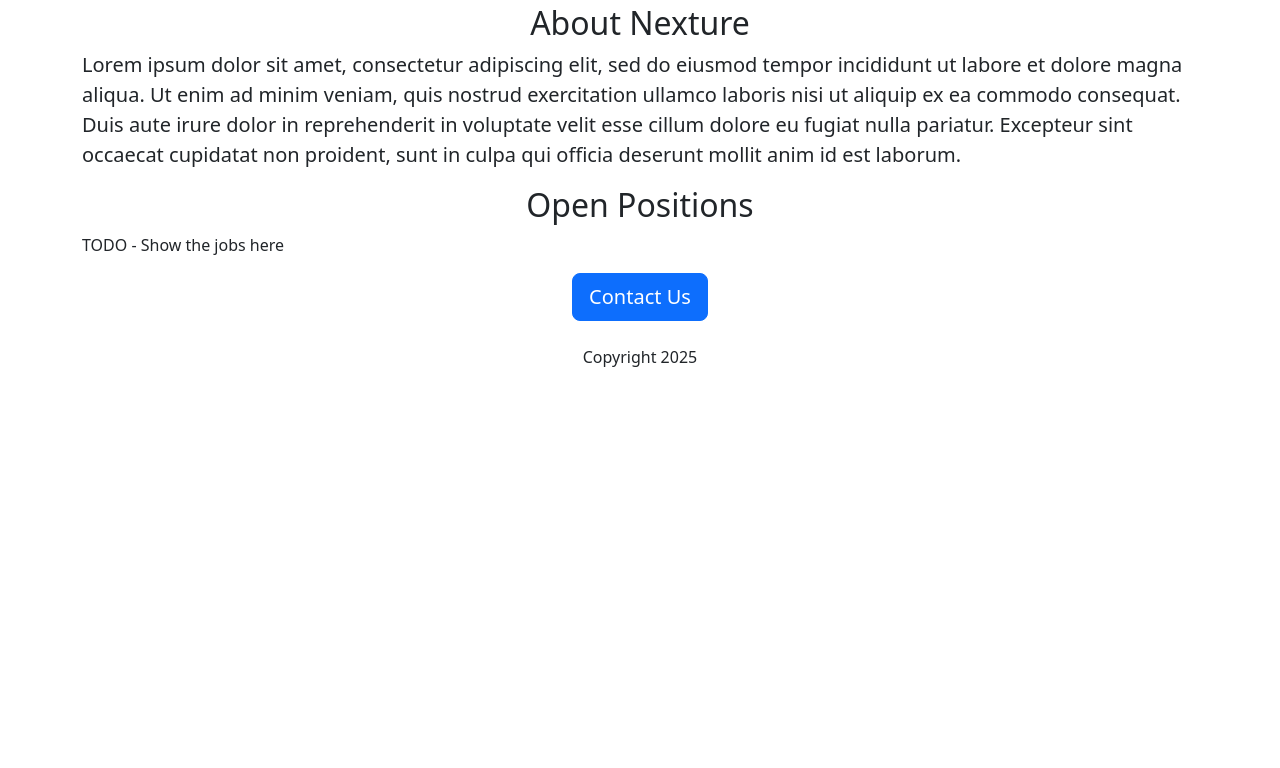
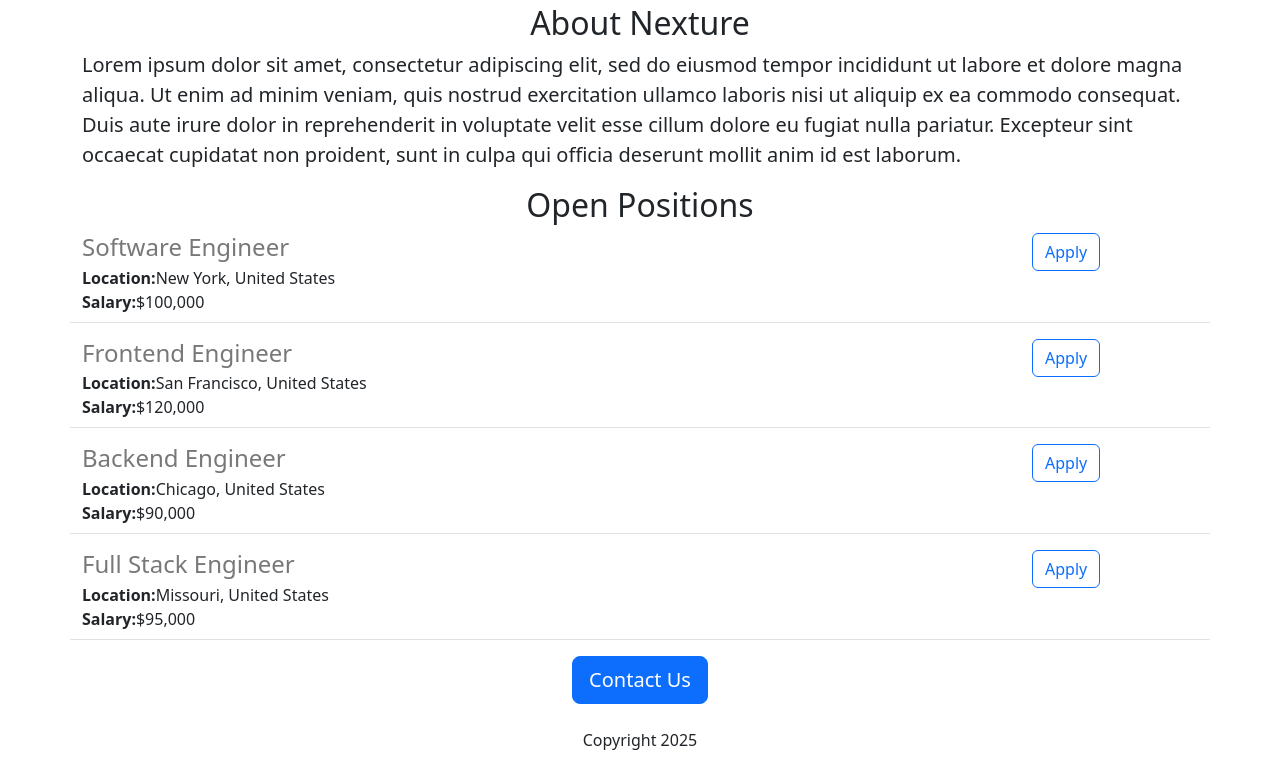
Before and after one commit to VyshnaviMulakalapalli/careers-website-v2, a Flask app: page / in a window 1280 px wide. Shown: the part 460-1228 px from the top of the page. Before the commit the page ends 827 px from the top, so only its background shows below. Run offline with Flask 3, Linux system fonts and the light colour scheme; parts of the project's set-up code (start-up, migrations or seed data) failed here and were passed over.

Commit message:
add jobs to display on website and update html

```diff
--- a/app.py
+++ b/app.py
@@ -1,10 +1,42 @@
-from flask import Flask, render_template
+from flask import Flask, render_template, jsonify
 
 app = Flask(__name__)
 
+JOBS = [
+    {
+        "id": "1",
+        "title": "Software Engineer",
+        "location": "New York, United States",
+        "salary": "$100,000"
+    },
+    {
+        "id": "2",
+        "title": "Frontend Engineer",
+        "location": "San Francisco, United States",
+        "salary": "$120,000"
+    },
+    {
+        "id": "3",
+        "title": "Backend Engineer",
+        "location": "Chicago, United States",
+        "salary": "$90,000"
+    },
+    {
+        "id": "4",
+        "title": "Full Stack Engineer",
+        "location": "Missouri, United States",
+        "salary": "$95,000"
+    },
+]
+
+
 @app.route('/')
 def hello_world():
-    return render_template('home.html')
+    return render_template('home.html', jobs=JOBS, company_name="Nexture")
+
+@app.route('api/jobs')
+def list_jobs():
+    return jsonify(jobs);
 
 if __name__ == '__main__':
   app.run(host='0.0.0.0', debug=True)
--- a/templates/home.html
+++ b/templates/home.html
@@ -15,12 +15,17 @@
   </head>
   <body>
     <div class = "container">
-      <h1 class = "text-center mt-4 mb-4">Nexture Careers</h1>
+      <h1 class = "text-center mt-4 mb-4">{{company_name}} Careers</h1>
       <img class = "img-fluid" id="banner" src = "https://1edb76c3-66b8-49b7-95bf-3f8da74286d5-00-ty904cok4fg0.kirk.replit.dev/static/banner.jpg" height = 320>
       <h2 class = "text-center mt-2">About Nexture</h2>
       <p class = "lead">Lorem ipsum dolor sit amet, consectetur adipiscing elit, sed do eiusmod tempor incididunt ut labore et dolore magna aliqua. Ut enim ad minim veniam, quis nostrud exercitation ullamco laboris nisi ut aliquip ex ea commodo consequat. Duis aute irure dolor in reprehenderit in voluptate velit esse cillum dolore eu fugiat nulla pariatur. Excepteur sint occaecat cupidatat non proident, sunt in culpa qui officia deserunt mollit anim id est laborum.</p>
       <h2 class = "text-center mt-2 mb-2">Open Positions</h2>
-      <p>TODO - Show the jobs here</p>
+      <div>
+        {% for job in jobs%}
+          {% include 'jobitem.html' %}
+        {% endfor %}
+
+      </div>
       <div class = "text-center">
         <button class = "btn btn-primary btn-lg">Contact Us</button>
         <p class = "mt-4">Copyright 2025</p>
--- /dev/null
+++ b/templates/jobitem.html
@@ -0,0 +1,16 @@
+<div class = "border-bottom row" style="margin-bottom: 16px; padding-bottom: 8px">
+  <div class = "col-10">
+    <h4 style="color: rgb(120, 120, 120); margin-bottom: 4px">{{ job['title'] }}</h4>
+    <div>
+      <b>Location:</b>{{ job['location'] }}
+    </div>
+    {% if job['salary'] %}
+      <div>
+        <b>Salary:</b>{{ job['salary'] }}
+      </div>
+    {% endif %}
+  </div>
+  <div class = "col-2 justify-content-center">
+    <button class="btn btn-outline-primary">Apply</button>
+  </div>
+</div>
```
